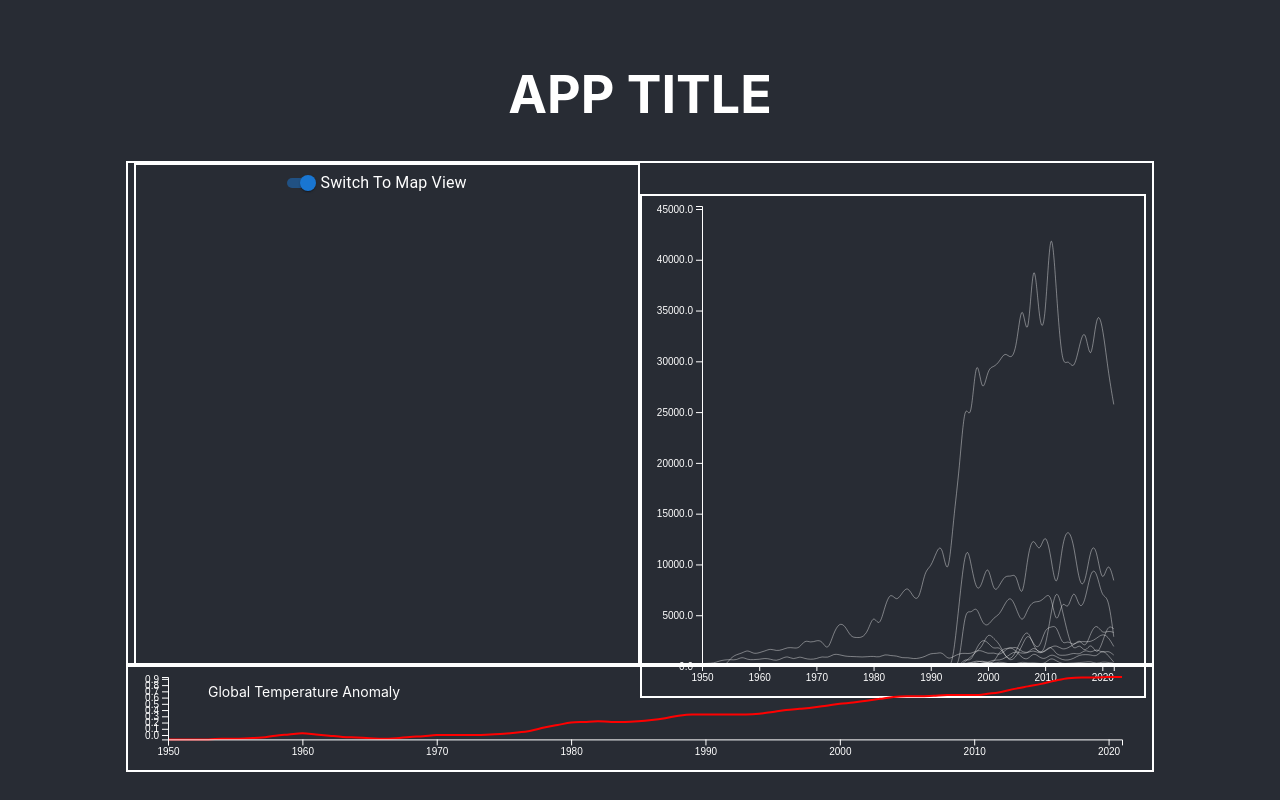
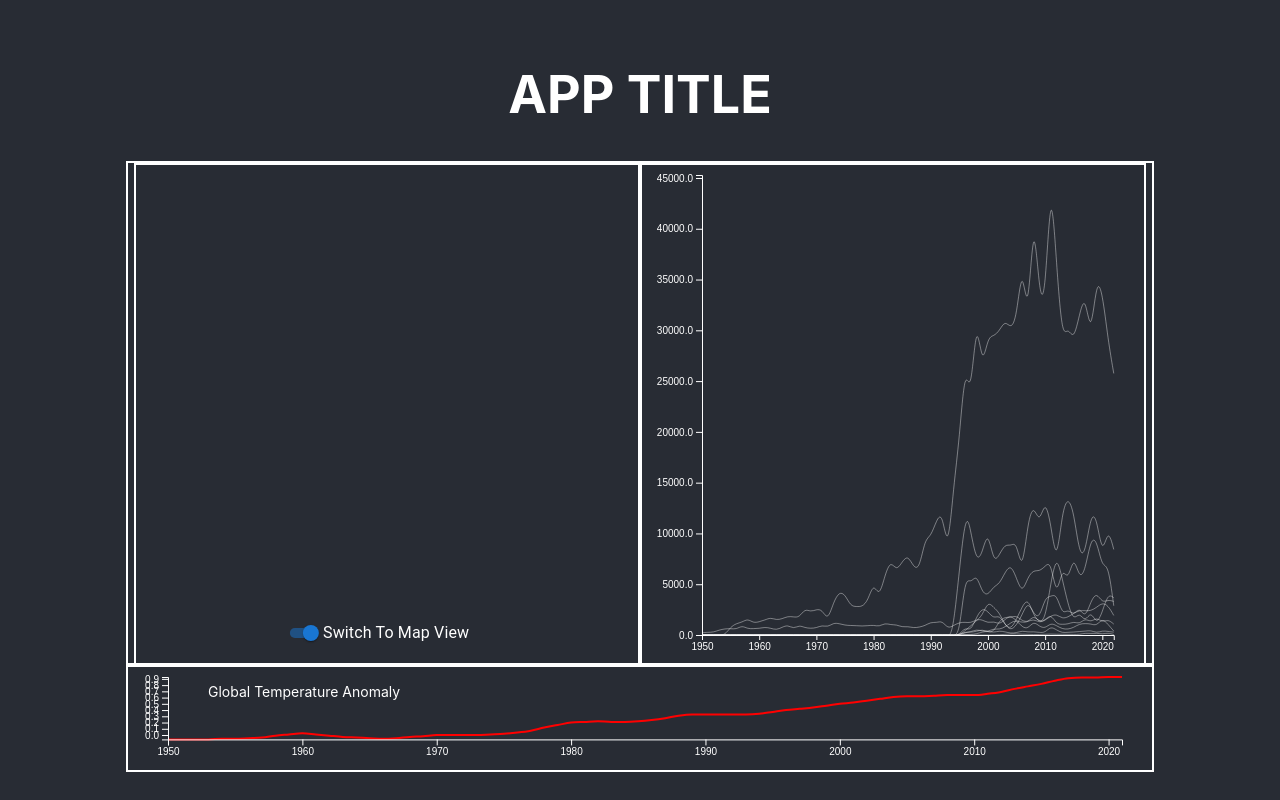
Before and after one commit to conc2304/vis-final, a React (Create React App) app: page / in a window 1280 px wide. Built offline with nearby package versions, Linux system fonts and the light colour scheme; no server answers.

Commit message:
fix the u

```diff
--- a/src/components/visualizers/HeatMap.tsx
+++ b/src/components/visualizers/HeatMap.tsx
@@ -271,15 +271,19 @@ const HeatMap = ({
   };
 
   return (
-    <div ref={wrapperRef} style={{ width: '100%', height: '100%' }} className={`${id}-wrapper`}>
+    <div
+      ref={wrapperRef}
+      style={{ width: '100%', height: '100%', position: 'relative' }}
+      className={`${id}-wrapper`}
+    >
+      <svg ref={svgRef}>
+        <g className="content"></g>
+      </svg>
       <FormControlLabel
+        style={{ position: 'absolute', bottom: 20, left: "50%", transform: "translateX(-50%)"  }}
         label={`Switch To ${isHexGrid ? 'Map' : 'Hex Grid'} View`}
         control={<Switch checked={isHexGrid} onChange={handleOnMapViewToggle} size="small" />}
       />
-
-      <svg ref={svgRef}>
-        <g className="content"></g>
-      </svg>
     </div>
   );
 };
```
